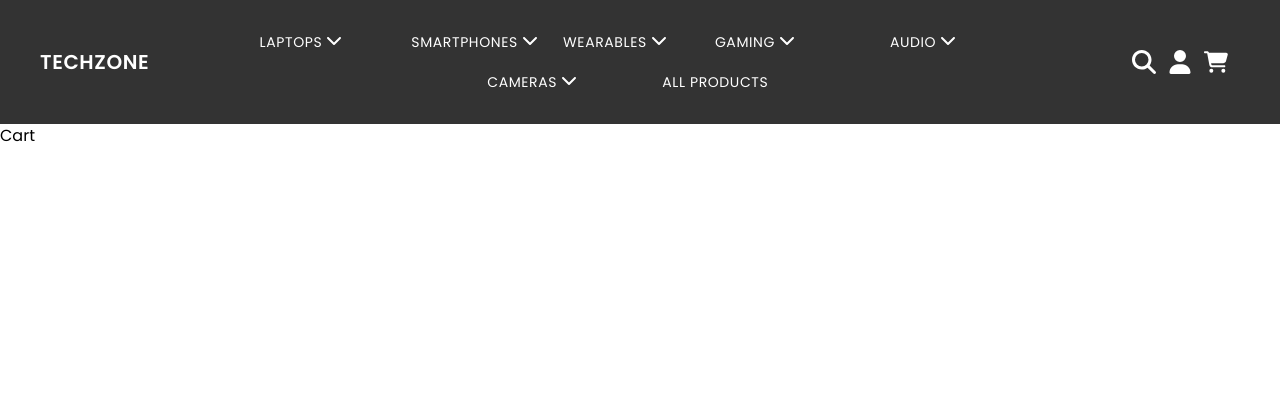
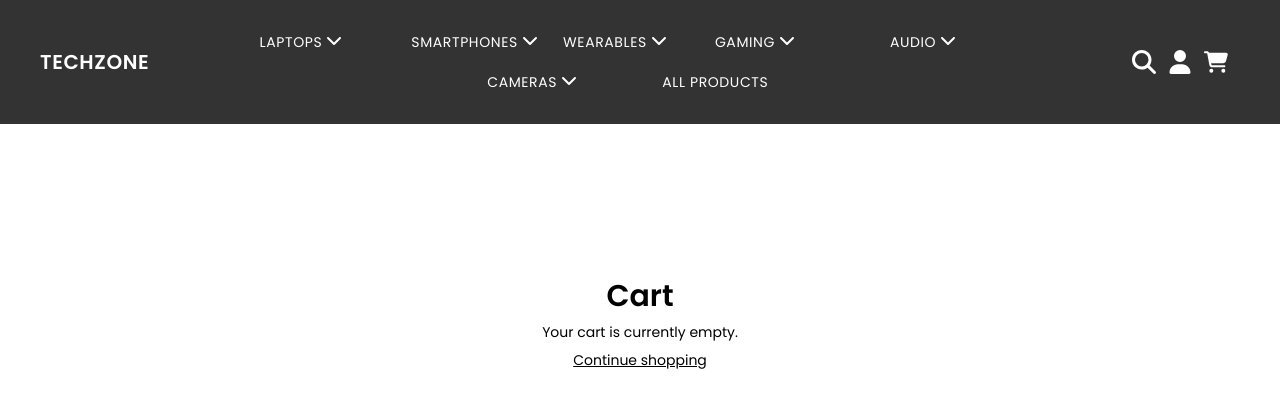
Before and after one commit to emmanuelgv408/techzone, a React (Vite) app: page /cart in a window 1280 px wide. Shown: the top 408 px of the page. Built offline with nearby package versions, Linux system fonts and the light colour scheme.

Commit message:
working on cart

```diff
--- a/src/context/ShopContext.tsx
+++ b/src/context/ShopContext.tsx
@@ -13,32 +13,30 @@ const ShopContextProvider = ({ children }: ShopContextProviderProps) => {
   const currency = "$";
   const delivery_fee = 10;
 
-  // Function to add an item to the cart
   const addToCart = (itemId: string) => {
-    setCartItems((prevCart) => ({
-      ...prevCart,
-      [itemId]: (prevCart[itemId] || 0) + 1,
-    }));
+    const updatedCart = { ...cartItems };
+    updatedCart[itemId] = (updatedCart[itemId] || 0) + 1;
+    setCartItems(updatedCart);
   };
 
-  // Function to remove an item from the cart
   const removeFromCart = (itemId: string) => {
-    setCartItems((prevCart) => {
-      if (!prevCart[itemId]) return prevCart;
-
-      const updatedCart = { ...prevCart };
-      if (updatedCart[itemId] === 1) {
-        delete updatedCart[itemId];
-      } else {
-        updatedCart[itemId] -= 1;
-      }
-      return updatedCart;
-    });
+    const updatedCart = { ...cartItems };
+    if (updatedCart[itemId]) {
+      delete updatedCart[itemId]; // Remove the item from the cart
+      setCartItems(updatedCart);
+    }
   };
 
-  // Function to clear the cart
-  const clearCart = () => {
-    setCartItems({});
+  const decreaseQuantity = (itemId: string) => {
+    const updatedCart = { ...cartItems };
+    if (updatedCart[itemId]) {
+      if (updatedCart[itemId] === 1) {
+        delete updatedCart[itemId]; // Remove item if quantity is 0
+      } else {
+        updatedCart[itemId] -= 1; // Decrease quantity
+      }
+      setCartItems(updatedCart);
+    }
   };
 
   const value = {
@@ -48,14 +46,11 @@ const ShopContextProvider = ({ children }: ShopContextProviderProps) => {
     cartItems,
     addToCart,
     removeFromCart,
-    clearCart,
+    decreaseQuantity,
+    clearCart: () => setCartItems({}),
   };
 
-  return (
-    <ShopContext.Provider value={value}>
-      {children}
-    </ShopContext.Provider>
-  );
+  return <ShopContext.Provider value={value}>{children}</ShopContext.Provider>;
 };
 
 export default ShopContextProvider;
--- a/src/pages/Cart.tsx
+++ b/src/pages/Cart.tsx
@@ -1,9 +1,88 @@
-import React from 'react'
+import React, { useContext } from "react";
+import { ShopContext } from "../context/ShopContext";
+import { useNavigate } from "react-router-dom";
+import Product from "./Product";
 
 const Cart = () => {
+  const { addToCart, removeFromCart, decreaseQuantity, cartItems, products } =
+    useContext(ShopContext);
+  const Navigate = useNavigate();
+
+  const cartArray = Object.entries(cartItems) as [string, number][];
+
   return (
-    <div>Cart</div>
-  )
-}
+    <div className="h-screen w-screen">
+      {cartArray.length === 0 ? (
+        <div className="flex flex-col justify-center items-center h-[50%] gap-2">
+          <h1 className="text-3xl font-bold">Cart</h1>
+          <p className="text-sm">Your cart is currently empty.</p>
+          <button onClick={() => Navigate("/")} className="text-sm underline ">
+            Continue shopping
+          </button>
+        </div>
+      ) : (
+        <div className="w-full px-6 py-4 flex flex-col">
+          <h1 className="text-3xl font-bold my-4 text-center">Cart</h1>
+          <button onClick={() => Navigate("/")} className="text-sm underline ">
+            Continue shopping
+          </button>
+          {cartArray.map(([itemId, quantity]) => {
+            const product = products.find(
+              (p: Product) => p.id.toString() === itemId
+            );
 
-export default Cart
+            if (!product) return null;
+
+            return (
+              <div
+                key={product.id}
+                className="flex items-center justify-between p-4 border-b border-gray-200"
+              >
+                <img
+                  src={product.image}
+                  alt={product.name}
+                  className="w-20 h-20 object-cover rounded-md"
+                />
+
+                <div className="flex-1 items-center px-4">
+                  <h2 className="">{product.name}</h2>
+                  <div className="flex items-center justify-between w-[90px] border border-gray-300 ">
+                    <button
+                      className="text-lg font-bold text-gray-700 hover:bg-gray-200 px-2"
+                      onClick={() => decreaseQuantity(itemId)}
+                    >
+                      -
+                    </button>
+
+                    <span className="text-sm  text-gray-800">{quantity}</span>
+
+                    <button
+                      className="text-lg  text-gray-700 hover:bg-gray-200 px-2"
+                      onClick={() => addToCart(itemId)}
+                    >
+                      +
+                    </button>
+                  </div>
+                  <button
+                    className="text-[0.75rem] hover:underline mt-2"
+                    onClick={() => removeFromCart(itemId)}
+                  >
+                    Remove
+                  </button>
+                </div>
+
+                <div>
+                  <p className="text-sm">
+                    ${(Number(product.price) * quantity).toFixed(2)}
+                  </p>
+                </div>
+              </div>
+            );
+          })}
+        </div>
+      )}
+    </div>
+  );
+};
+
+export default Cart;
--- a/src/pages/Product.tsx
+++ b/src/pages/Product.tsx
@@ -2,6 +2,7 @@ import React, { useContext, useEffect, useState } from "react";
 import { useParams } from "react-router-dom";
 import { ShopContext } from "../context/ShopContext";
 import Related from "../components/Related";
+import { Link } from "react-router-dom";
 
 interface Product {
   id: number;
@@ -17,6 +18,7 @@ interface Product {
 const Product = () => {
   const { products } = useContext(ShopContext);
   const { productId } = useParams<{ productId: string }>();
+  const { addToCart } = useContext(ShopContext);
   const product = products.find((p: Product) => p.id.toString() === productId);
 
   if (!product) return <div>Product not found</div>;
@@ -38,11 +40,14 @@ const Product = () => {
           <p className="text-sm mt-3 text-amber-600">${product.price}</p>
           <hr className="my-4 w-full border-gray-300" />
           <p className="text-center">{product.description}</p>
-          <button className="mt-4 w-60 uppercase border px-20 py-2.5 text-[0.6rem] tracking-wider font-semibold hover:text-white hover:bg-black">
-            Add To Cart
+          <button
+            className="mt-4 w-60 uppercase border px-20 py-2.5 text-[0.6rem] tracking-wider font-semibold hover:text-white hover:bg-black"
+            onClick={() => addToCart(product.id)}
+          >
+            <Link to="/cart"> Add To Cart</Link>
           </button>
           <button className="mt-4 w-60 uppercase border px-20 py-2.5 text-[0.6rem] tracking-wider font-semibold hover:text-white hover:bg-black">
-            Buy now
+            <Link to="/checkout"> Buy now</Link>
           </button>
         </div>
       </div>
```
